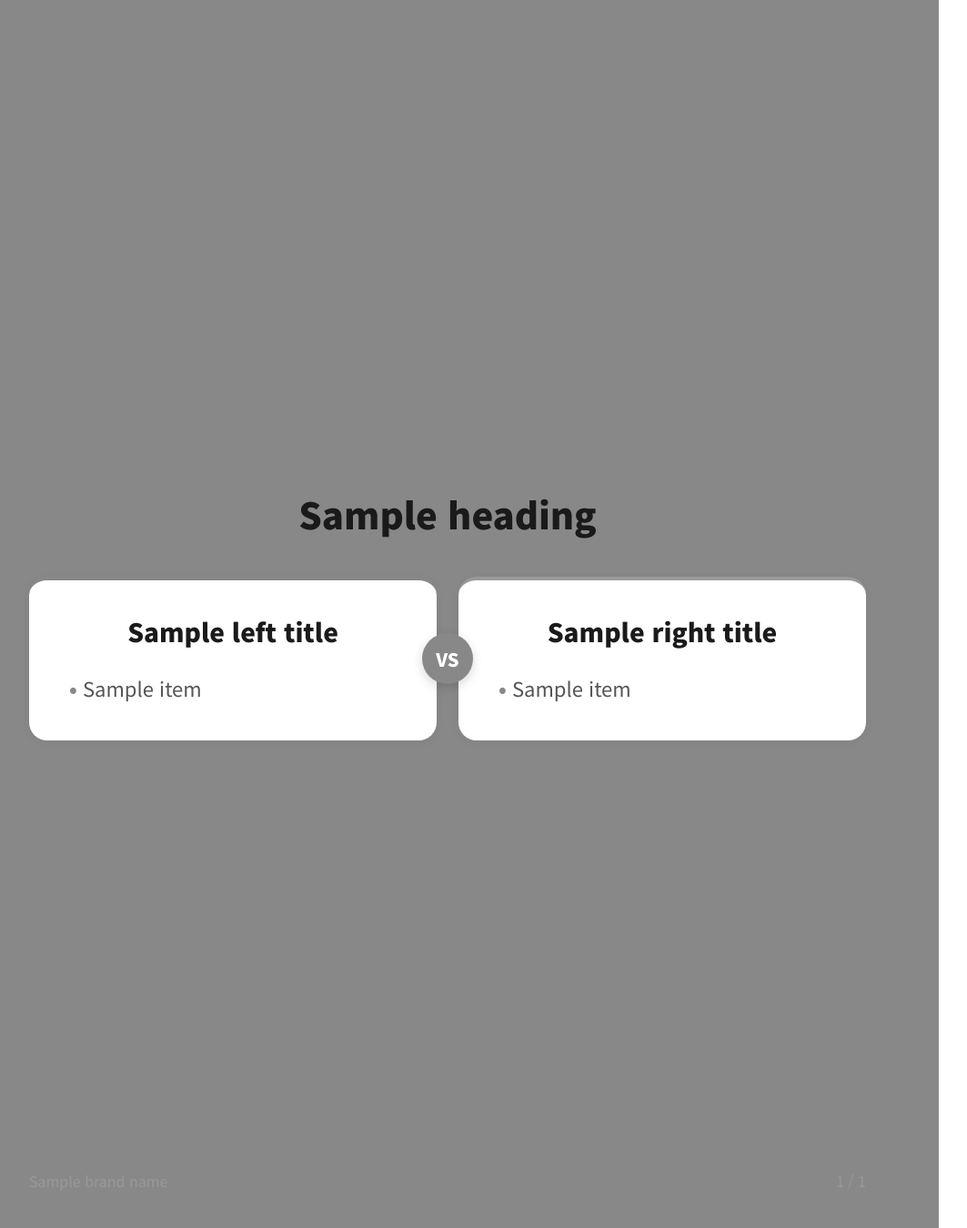
After one commit to lodaebone6980/card-news-insta, a Python web app: template templates/content-split.html in a window 1280 px wide. The commit adds this page. Shown: the whole page at 91% size, without its empty margins (48-1111 px from the left). Run offline with Jinja, Linux system fonts and the light colour scheme; the template is opened without the code that fills it: most values are stand-ins (such as "Sample title", 1, 10 or a date in 2020).

Commit message:
feat: GitHub 레포 학습 적용 — 슬라이드 타입 5종 추가 + 고해상도
학습한 레포: sgtlim0/instagram-card-news, carousel-generator, viraloop 등 12개+

적용 내용:
- 슬라이드 타입 5종 추가: stat(통계), list(리스트), quote(인용), split(비교), grid(그리드)
- 모든 슬라이드에 AccentBar(상단 6px 브랜드바) + Footer(브랜드명+페이지) 추가
- Playwright device_scale_factor=2 (2160x2700 고해상도 출력)
- CLAUDE.md에 슬라이드 타입 시스템 및 참고 레포 문서화

Co-Authored-By: Claude Opus 4.6 (1M context) <noreply@anthropic.com>

```diff
--- /dev/null
+++ b/templates/content-split.html
@@ -0,0 +1,122 @@
+<!DOCTYPE html>
+<html lang="ko">
+<head>
+<meta charset="UTF-8">
+<style>
+  @import url('https://fonts.googleapis.com/css2?family=Noto+Sans+KR:wght@400;700;900&display=swap');
+  * { margin: 0; padding: 0; box-sizing: border-box; }
+  body { width: 1080px; height: 1350px; overflow: hidden; font-family: 'Noto Sans KR', sans-serif; }
+
+  .slide {
+    width: 1080px; height: 1350px;
+    background: {{ sub_color }};
+    padding: 80px;
+    display: flex; flex-direction: column;
+    justify-content: center;
+    position: relative;
+  }
+
+  .accent-bar {
+    position: absolute; top: 0; left: 0;
+    width: 100%; height: 6px;
+    background: {{ main_color }};
+  }
+
+  .footer {
+    position: absolute; bottom: 40px; left: 80px; right: 80px;
+    display: flex; justify-content: space-between;
+    font-size: 16px; color: #999;
+  }
+
+  .heading {
+    font-size: 40px; font-weight: 900;
+    color: #1A1A1A;
+    text-align: center;
+    margin-bottom: 40px;
+  }
+
+  .vs-label {
+    position: absolute;
+    top: 50%; left: 50%;
+    transform: translate(-50%, -50%);
+    width: 56px; height: 56px;
+    background: {{ main_color }};
+    color: #FFF;
+    font-size: 20px; font-weight: 900;
+    border-radius: 50%;
+    display: flex; align-items: center; justify-content: center;
+    z-index: 2;
+    box-shadow: 0 4px 12px rgba(0,0,0,0.15);
+  }
+
+  .split-row {
+    display: flex; gap: 24px;
+    position: relative;
+  }
+
+  .split-card {
+    flex: 1;
+    background: #FFF;
+    border-radius: 20px;
+    padding: 36px;
+    text-align: center;
+    box-shadow: 0 2px 12px rgba(0,0,0,0.04);
+  }
+
+  .split-card.left { border-top: 4px solid {{ main_color }}; }
+  .split-card.right { border-top: 4px solid #999; }
+
+  .split-title {
+    font-size: 28px; font-weight: 900;
+    color: #1A1A1A;
+    margin-bottom: 20px;
+  }
+
+  .split-items {
+    text-align: left;
+  }
+
+  .split-item {
+    font-size: 22px;
+    color: #555;
+    line-height: 2;
+    padding-left: 8px;
+  }
+
+  .split-item::before {
+    content: '• ';
+    color: {{ main_color }};
+    font-weight: 900;
+  }
+</style>
+</head>
+<body>
+  <div class="slide">
+    <div class="accent-bar"></div>
+    <h2 class="heading">{{ heading }}</h2>
+    <div class="split-row">
+      <div class="split-card left">
+        <div class="split-title">{{ left_title }}</div>
+        <div class="split-items">
+          {% for item in left_items %}
+          <div class="split-item">{{ item }}</div>
+          {% endfor %}
+        </div>
+      </div>
+      <div class="vs-label">VS</div>
+      <div class="split-card right">
+        <div class="split-title">{{ right_title }}</div>
+        <div class="split-items">
+          {% for item in right_items %}
+          <div class="split-item">{{ item }}</div>
+          {% endfor %}
+        </div>
+      </div>
+    </div>
+    <div class="footer">
+      <span>{{ brand_name }}</span>
+      <span>{{ slide_number }} / {{ total_slides }}</span>
+    </div>
+  </div>
+</body>
+</html>
```
Also changed, not shown: CLAUDE.md (+20 -3 lines), pipeline/renderer.py (+5 -2 lines), templates/content-grid.html (added, +87 -0 lines), templates/content-list.html (added, +97 -0 lines), templates/content-quote.html (added, +71 -0 lines), templates/content-stat.html (added, +88 -0 lines), templates/content.html (+15 -0 lines).
